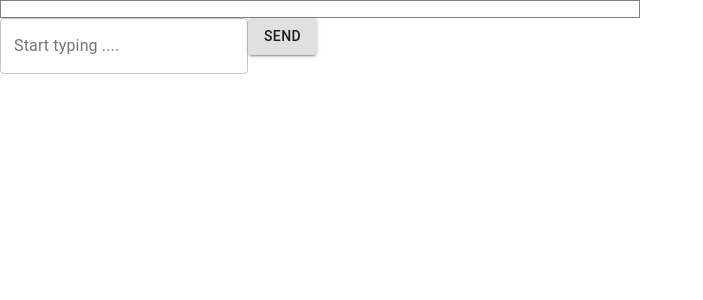
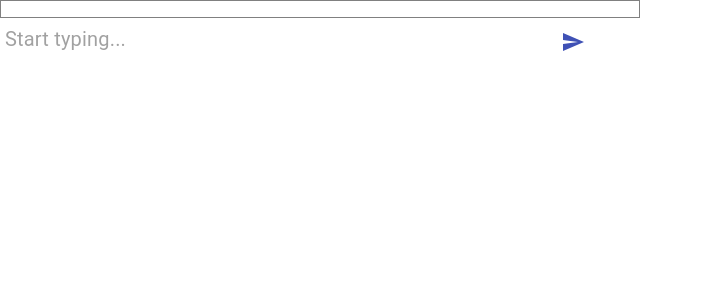
Before and after one commit to JimmyNair/game-ui, a React (Create React App) app: page /main in a window 1280 px wide. Shown: the top 300 px of the page, without its empty margins (0-703 px from the left). Built offline with nearby package versions, Linux system fonts and the light colour scheme.

Commit message:
add style to ChatInput

```diff
--- a/src/components/message/ChatInput.tsx
+++ b/src/components/message/ChatInput.tsx
@@ -1,11 +1,28 @@
-import { Button, TextField } from "@material-ui/core"
+import { Button, IconButton, InputBase, makeStyles } from "@material-ui/core"
 import React, { ChangeEvent, FormEvent, useState } from "react"
+import SendIcon from '@material-ui/icons/Send';
+const useStyles = makeStyles( () => ({
+    container:{
+        width: "auto",
+        height: "auto"
+    },
+
+    textBox: {
+        width: "85%",
+        marginLeft: "5px",
+        fontSize: "20px"
+    },
+    button:{
+        padding: "10"
+    }
+}))
 
 type ChatInputPropsType = {
     send: Function
 }
 
 export const ChatInput = (props: ChatInputPropsType) => {
+    const classes = useStyles();
     const [message, setMessage] = useState("");
 
     const handleTextChange = (event: ChangeEvent<HTMLTextAreaElement> ) => {
@@ -18,8 +35,11 @@ export const ChatInput = (props: ChatInputPropsType) => {
         setMessage("")
     }
 
-    return <form noValidate onSubmit={handleSubmit}>
-        <TextField label="Start typing ...." variant="outlined" onChange={handleTextChange} value={message}/>
-        <Button variant="contained" type="submit" >Send</Button>
+    return <form className={classes.container} noValidate onSubmit={handleSubmit} >
+
+        <InputBase className={classes.textBox} placeholder="Start typing..." inputProps={{"aria-label": "start typing ..."}} onChange={handleTextChange} value={message} />
+        <IconButton className={classes.button} color="primary" aria-label="send">
+            <SendIcon />
+        </IconButton>
     </form>
 }
```
